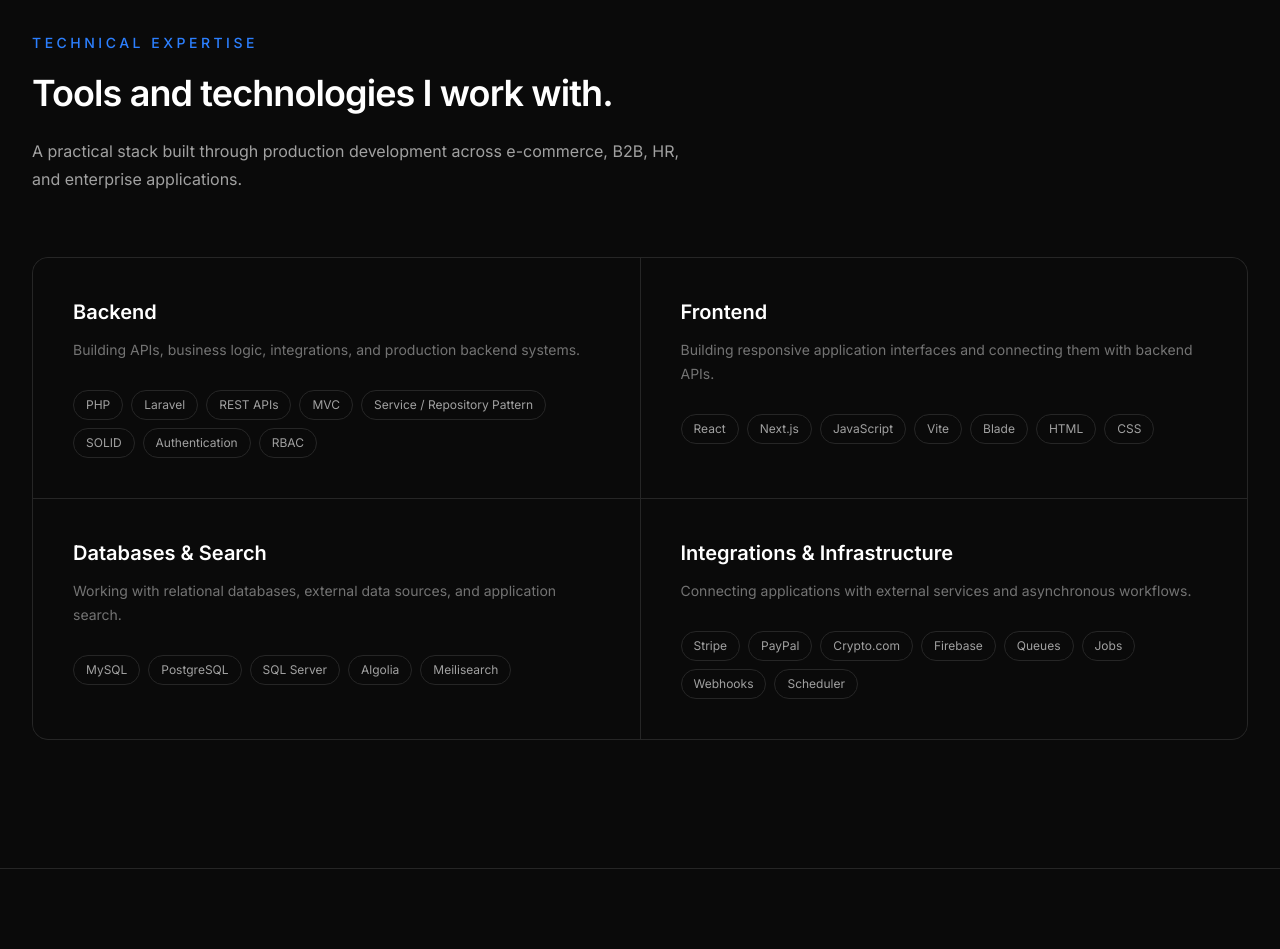
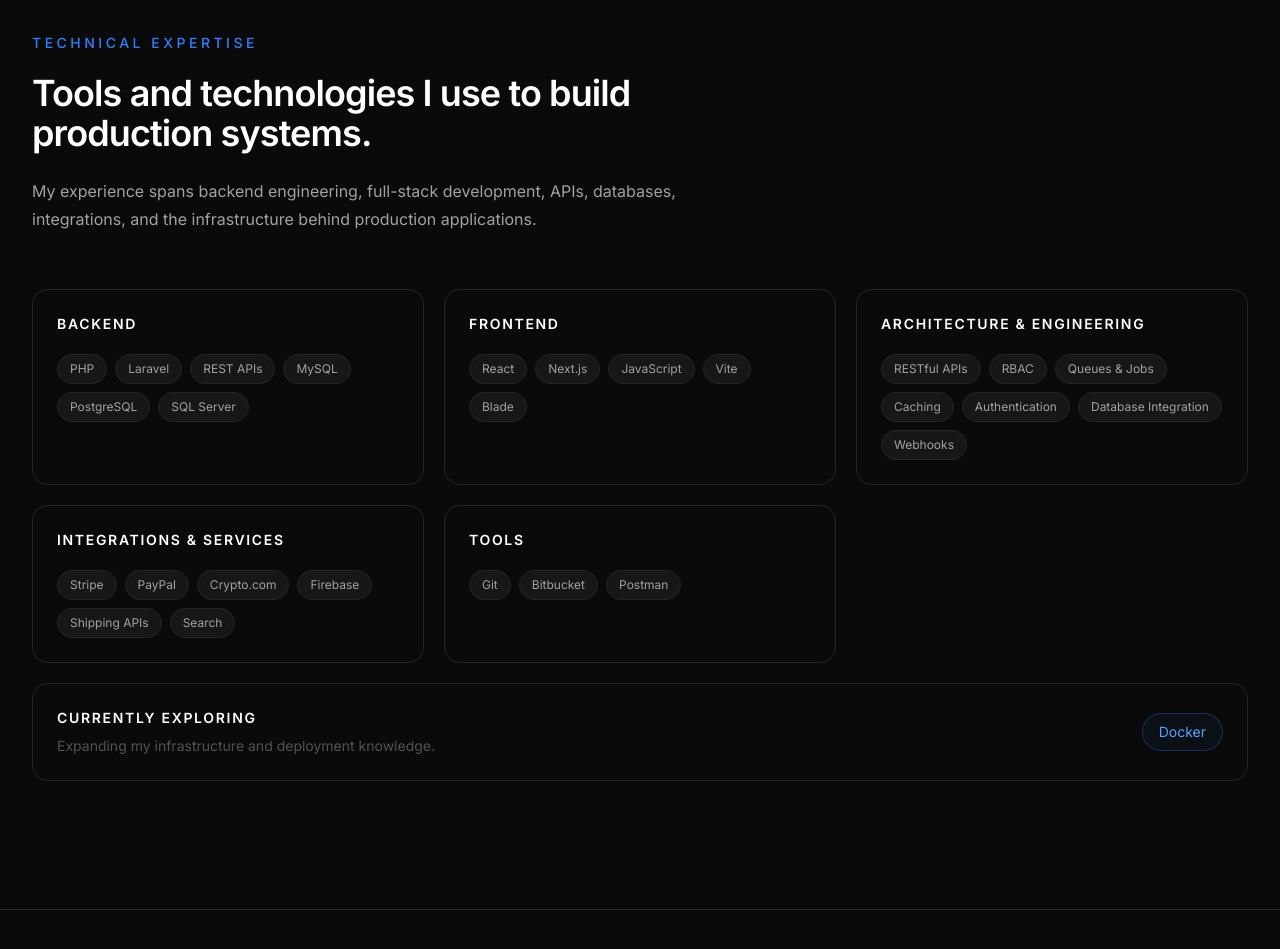
Before and after one commit to imiantalha/Portfolio, a Next.js app: page / in a window 1280 px wide. Shown: the part 1840-2789 px from the top of the page. Built offline with nearby package versions, Linux system fonts and the light colour scheme.

Commit message:
feat: finalize professional portfolio

```diff
--- a/app/components/Skills.tsx
+++ b/app/components/Skills.tsx
@@ -1,60 +1,60 @@
 const skillGroups = [
   {
     title: "Backend",
-    description:
-      "Building APIs, business logic, integrations, and production backend systems.",
     skills: [
       "PHP",
       "Laravel",
       "REST APIs",
-      "MVC",
-      "Service / Repository Pattern",
-      "SOLID",
-      "Authentication",
-      "RBAC",
+      "MySQL",
+      "PostgreSQL",
+      "SQL Server",
     ],
   },
   {
     title: "Frontend",
-    description:
-      "Building responsive application interfaces and connecting them with backend APIs.",
     skills: [
       "React",
       "Next.js",
       "JavaScript",
       "Vite",
       "Blade",
-      "HTML",
-      "CSS",
     ],
   },
   {
-    title: "Databases & Search",
-    description:
-      "Working with relational databases, external data sources, and application search.",
+    title: "Architecture & Engineering",
     skills: [
-      "MySQL",
-      "PostgreSQL",
-      "SQL Server",
-      "Algolia",
-      "Meilisearch",
+      "RESTful APIs",
+      "RBAC",
+      "Queues & Jobs",
+      "Caching",
+      "Authentication",
+      "Database Integration",
+      "Webhooks",
     ],
   },
   {
-    title: "Integrations & Infrastructure",
-    description:
-      "Connecting applications with external services and asynchronous workflows.",
+    title: "Integrations & Services",
     skills: [
       "Stripe",
       "PayPal",
       "Crypto.com",
       "Firebase",
-      "Queues",
-      "Jobs",
-      "Webhooks",
-      "Scheduler",
+      "Shipping APIs",
+      "Search",
     ],
   },
+  {
+    title: "Tools",
+    skills: [
+      "Git",
+      "Bitbucket",
+      "Postman",
+    ],
+  },
+];
+
+const exploring = [
+  "Docker",
 ];
 
 export default function Skills() {
@@ -70,41 +70,63 @@ export default function Skills() {
           </p>
 
           <h2 className="mt-5 text-3xl font-semibold tracking-tight text-white sm:text-4xl">
-            Tools and technologies I work with.
+            Tools and technologies I use to build production systems.
           </h2>
 
           <p className="mt-6 text-base leading-7 text-neutral-400">
-            A practical stack built through production development across
-            e-commerce, B2B, HR, and enterprise applications.
+            My experience spans backend engineering, full-stack development,
+            APIs, databases, integrations, and the infrastructure behind
+            production applications.
           </p>
         </div>
 
-        <div className="mt-16 grid gap-px overflow-hidden rounded-2xl border border-neutral-800 bg-neutral-800 md:grid-cols-2">
+        <div className="mt-14 grid gap-5 sm:grid-cols-2 lg:grid-cols-3">
           {skillGroups.map((group) => (
-            <article
+            <div
               key={group.title}
-              className="bg-[#0a0a0a] p-8 sm:p-10"
+              className="rounded-2xl border border-neutral-800 bg-neutral-950 p-6 transition-colors hover:border-neutral-700"
             >
-              <h3 className="text-xl font-semibold text-white">
+              <h3 className="text-sm font-semibold uppercase tracking-[0.12em] text-white">
                 {group.title}
               </h3>
 
-              <p className="mt-3 text-sm leading-6 text-neutral-500">
-                {group.description}
-              </p>
-
-              <div className="mt-7 flex flex-wrap gap-2">
+              <div className="mt-5 flex flex-wrap gap-2">
                 {group.skills.map((skill) => (
                   <span
                     key={skill}
-                    className="rounded-full border border-neutral-800 px-3 py-1.5 text-xs text-neutral-400"
+                    className="rounded-full border border-neutral-800 bg-neutral-900 px-3 py-1.5 text-xs text-neutral-400"
                   >
                     {skill}
                   </span>
                 ))}
               </div>
-            </article>
+            </div>
           ))}
+        </div>
+
+        <div className="mt-5 rounded-2xl border border-neutral-800 bg-neutral-950 p-6">
+          <div className="flex flex-col gap-4 sm:flex-row sm:items-center sm:justify-between">
+            <div>
+              <h3 className="text-sm font-semibold uppercase tracking-[0.12em] text-white">
+                Currently Exploring
+              </h3>
+
+              <p className="mt-2 text-sm text-neutral-600">
+                Expanding my infrastructure and deployment knowledge.
+              </p>
+            </div>
+
+            <div className="flex flex-wrap gap-2">
+              {exploring.map((skill) => (
+                <span
+                  key={skill}
+                  className="rounded-full border border-blue-500/30 bg-blue-500/5 px-4 py-2 text-sm text-blue-400"
+                >
+                  {skill}
+                </span>
+              ))}
+            </div>
+          </div>
         </div>
       </div>
     </section>
--- a/app/globals.css
+++ b/app/globals.css
@@ -24,18 +24,45 @@ html {
   scroll-behavior: smooth;
 }
 
-section {
-  scroll-margin-top: 80px;
-}
-
 body {
   margin: 0;
   background: var(--background);
   color: var(--foreground);
   font-family: var(--font-inter), sans-serif;
+  text-rendering: optimizeLegibility;
+}
+
+section {
+  scroll-margin-top: 80px;
+}
+
+a {
+  text-decoration: none;
+}
+
+button,
+a {
+  -webkit-tap-highlight-color: transparent;
 }
 
 ::selection {
   background: var(--accent);
   color: white;
 }
+
+::-webkit-scrollbar {
+  width: 8px;
+}
+
+::-webkit-scrollbar-track {
+  background: var(--background);
+}
+
+::-webkit-scrollbar-thumb {
+  background: #262626;
+  border-radius: 999px;
+}
+
+::-webkit-scrollbar-thumb:hover {
+  background: #404040;
+}
--- a/app/layout.tsx
+++ b/app/layout.tsx
@@ -1,5 +1,5 @@
+import type { Metadata } from "next";
 import { Inter } from "next/font/google";
-import type { Metadata } from "next";
 import "./globals.css";
 
 const inter = Inter({
@@ -10,7 +10,8 @@ const inter = Inter({
 export const metadata: Metadata = {
   title: "Muhammad Talha | Software Engineer",
   description:
-    "Portfolio of Muhammad Talha, a Software Engineer specializing in PHP, Laravel, React, and Next.js. Experienced in building production e-commerce, B2B, HR, and enterprise applications.",
+    "Muhammad Talha is a Software Engineer specializing in PHP, Laravel, React, and Next.js, with experience building production e-commerce, B2B, HR, and enterprise applications.",
+
   keywords: [
     "Muhammad Talha",
     "Software Engineer",
@@ -20,21 +21,26 @@ export const metadata: Metadata = {
     "Next.js Developer",
     "Full Stack Developer",
   ],
-  authors: [{ name: "Muhammad Talha" }],
+
+  authors: [
+    {
+      name: "Muhammad Talha",
+    },
+  ],
+
   creator: "Muhammad Talha",
+
   openGraph: {
     title: "Muhammad Talha | Software Engineer",
     description:
       "Software Engineer specializing in PHP, Laravel, React, and Next.js.",
     type: "website",
-    url: "https://github.com/imiantalha",
     siteName: "Muhammad Talha",
   },
-  twitter: {
-    card: "summary_large_image",
-    title: "Muhammad Talha | Software Engineer",
-    description:
-      "Software Engineer specializing in PHP, Laravel, React, and Next.js.",
+
+  robots: {
+    index: true,
+    follow: true,
   },
 };
 
--- /dev/null
+++ b/app/robots.ts
@@ -0,0 +1,10 @@
+import type { MetadataRoute } from "next";
+
+export default function robots(): MetadataRoute.Robots {
+  return {
+    rules: {
+      userAgent: "*",
+      allow: "/",
+    },
+  };
+}
--- /dev/null
+++ b/app/sitemap.ts
@@ -0,0 +1,14 @@
+import type { MetadataRoute } from "next";
+
+export default function sitemap(): MetadataRoute.Sitemap {
+  return [
+    {
+      url: "https://github.com/imiantalha",
+      lastModified: new Date(),
+    },
+    {
+      url: "https://www.linkedin.com/in/imiantalha/",
+      lastModified: new Date(),
+    },
+  ];
+}
```
